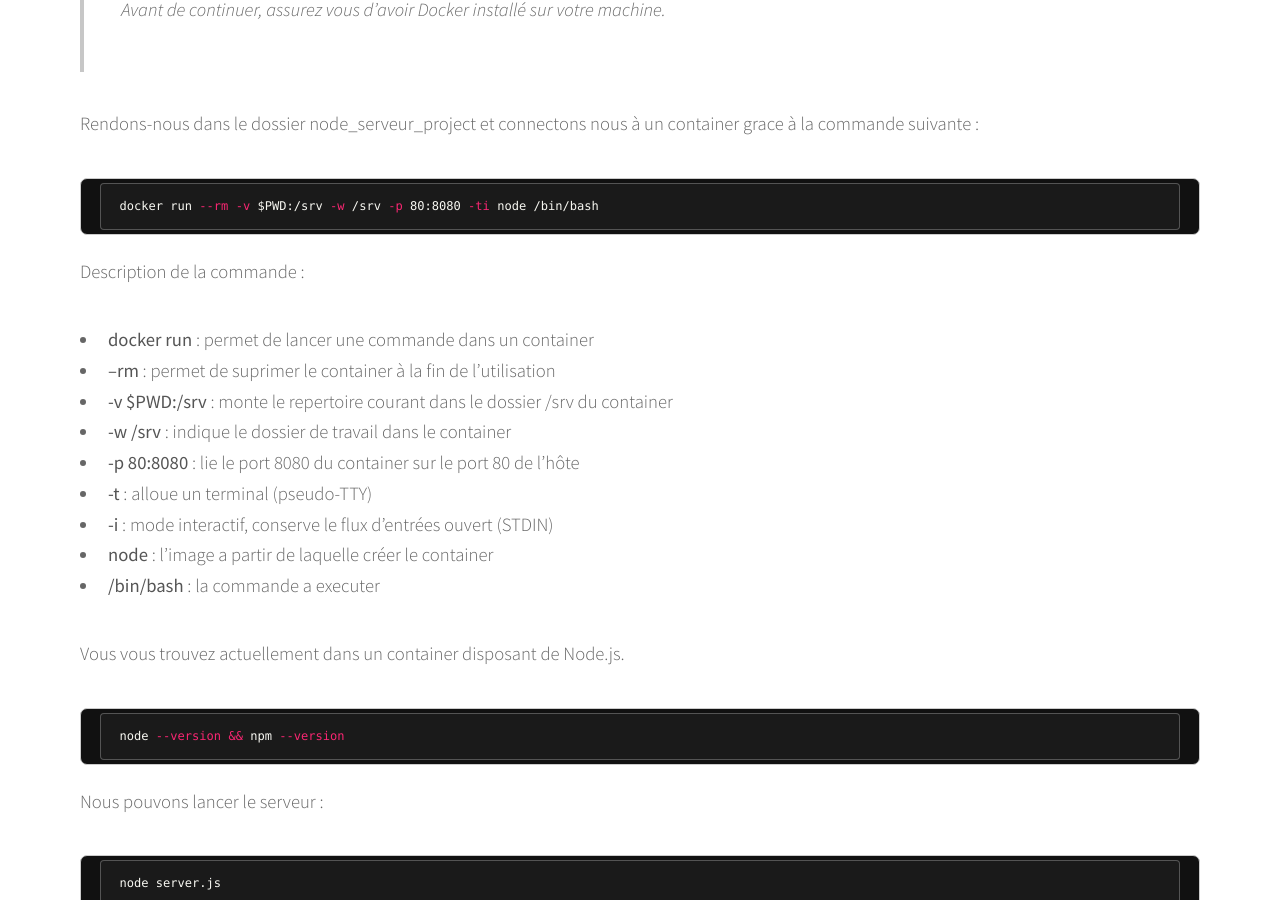
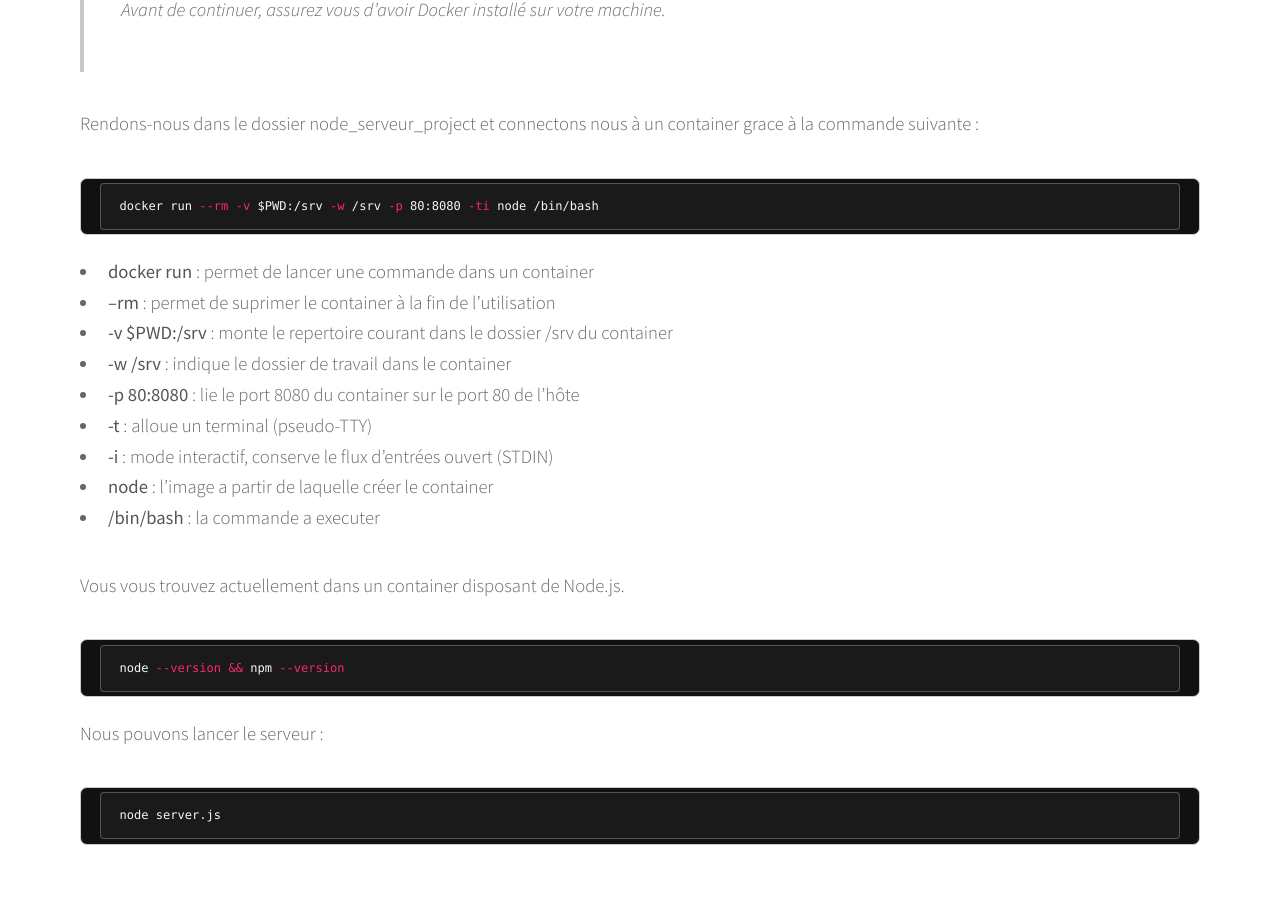
Before and after one commit to rflavien/rflavien.github.io, a Jekyll site: the page built from _posts/2015-12-25-Mise-en-place-serveur-nodejs-avec-docker.markdown, in a window 1280 px wide and 900 px high, scrolled down 1089 px. Built offline with Jekyll 4.4.1, drawn with Linux system fonts in a browser that asks for light colours; nearby versions of some CDN libraries; library files that are not in the unit come from our copies.

```diff
--- a/_posts/2015-12-25-Mise-en-place-serveur-nodejs-avec-docker.markdown
+++ b/_posts/2015-12-25-Mise-en-place-serveur-nodejs-avec-docker.markdown
@@ -34,8 +34,6 @@
 docker run --rm -v $PWD:/srv -w /srv -p 80:8080 -ti node /bin/bash
 {% endhighlight %}
 
-Description de la commande :
-
 - __docker run__ : permet de lancer une commande dans un container
 - __--rm__ : permet de suprimer le container à la fin de l'utilisation
 - __-v $PWD:/srv__ : monte le repertoire courant dans le dossier /srv du container
```
